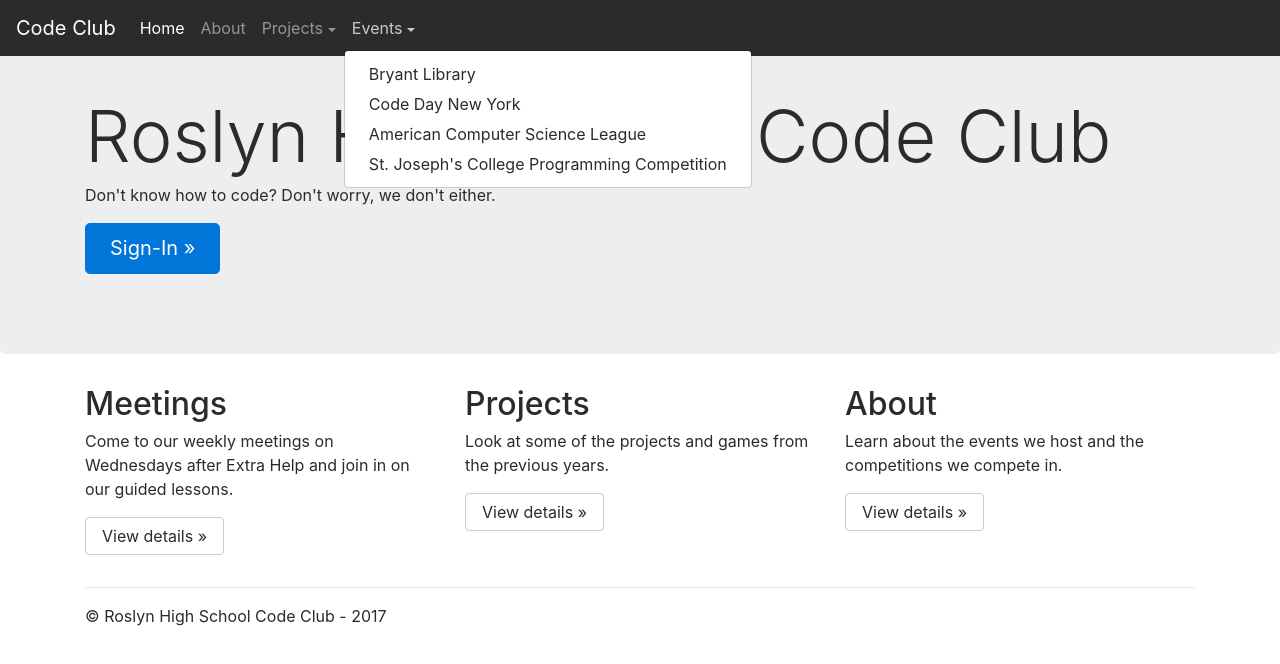
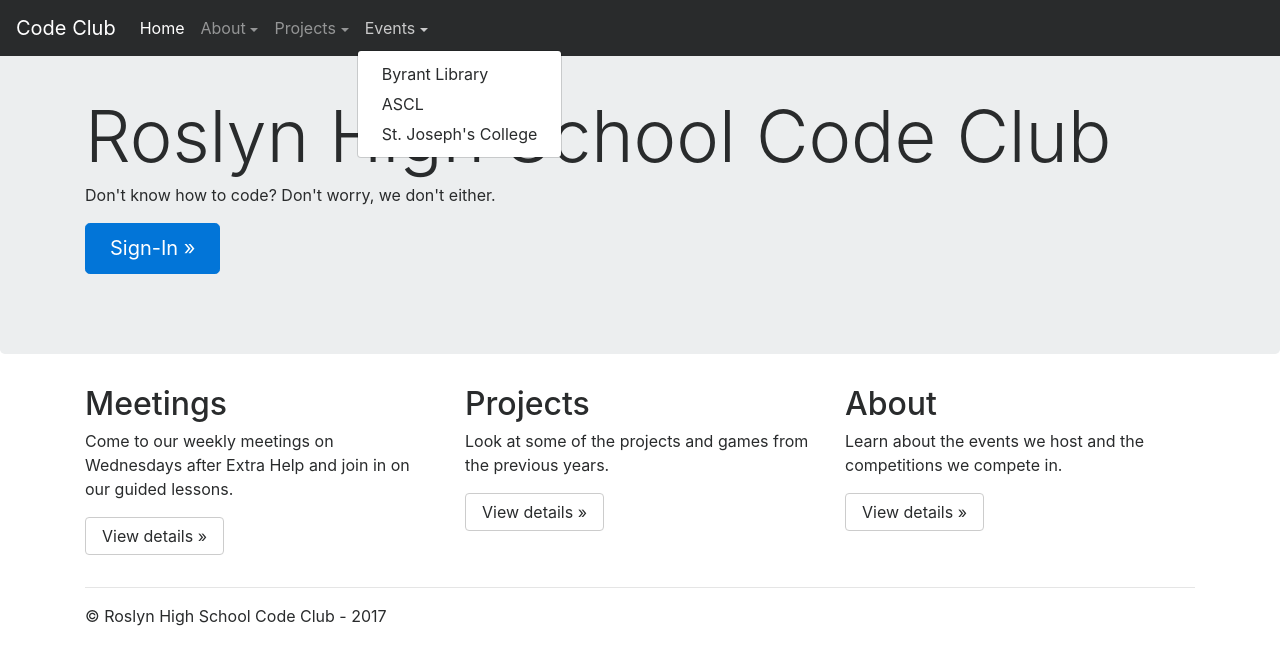
Before and after one commit to rhscode/Code-Club, a plain HTML site: page index.html in a window 1280 px wide. Both pictures are taken after a click on the link "Events". Drawn offline with nearby package versions, Linux system fonts and the light colour scheme; a script that the page names is missing.

Commit message:
Add files via upload

```diff
--- a/index.html
+++ b/index.html
@@ -28,23 +28,26 @@
           <li class="nav-item active">
             <a class="nav-link" href="index.html">Home <span class="sr-only">(current)</span></a>
           </li>
-          <li class="nav-item">
-            <a class="nav-link" href="about.html">About</a>
+          <li class="nav-item dropdown">
+            <a class="nav-link dropdown-toggle" href="" id="dropdown01" data-toggle="dropdown" aria-haspopup="true" aria-expanded="false">About</a>
+            <div class="dropdown-menu" aria-labelledby="dropdown01">
+              <a class="dropdown-item" href="about.html">Version 1</a>
+              <a class="dropdown-item" href="about2.html">Version 2</a>
+            </div>
           </li>
           <li class="nav-item dropdown">
             <a class="nav-link dropdown-toggle" href="" id="dropdown01" data-toggle="dropdown" aria-haspopup="true" aria-expanded="false">Projects</a>
             <div class="dropdown-menu" aria-labelledby="dropdown01">
-			  <a class="dropdown-item" href="projects.html#2017">2017 - 2018</a>
+              <a class="dropdown-item" href="projects.html#2017">2017 - 2018</a>
               <a class="dropdown-item" href="projects.html#2016">2016 - 2017</a>
             </div>
           </li>
 		  <li class="nav-item dropdown">
             <a class="nav-link dropdown-toggle" href="" id="dropdown01" data-toggle="dropdown" aria-haspopup="true" aria-expanded="false">Events</a>
             <div class="dropdown-menu" aria-labelledby="dropdown01">
-              <a class="dropdown-item" href="https://www.bryantlibrary.org/">Bryant Library</a>
-			  <a class="dropdown-item" href="https://codeday.org/ny">Code Day New York</a>
-              <a class="dropdown-item" href="http://www.acsl.org/">American Computer Science League</a>
-			  <a class="dropdown-item" href="http://www.sjcny.edu/long-island/academics/programs-departments/mathematics-and-computer-science/programming-competition">St. Joseph's College Programming Competition</a>
+              <a class="dropdown-item" href="events.html#bryant-library">Byrant Library</a>
+              <a class="dropdown-item" href="projects.html#ascl">ASCL</a>
+			  <a class="dropdown-item" href="projects.html#st-josephs">St. Joseph's College</a>
             </div>
           </li>
         </ul>
```
Also changed, not shown: about2.html (renamed from about.html, +6 -2 lines), projects.html (+9 -6 lines).
